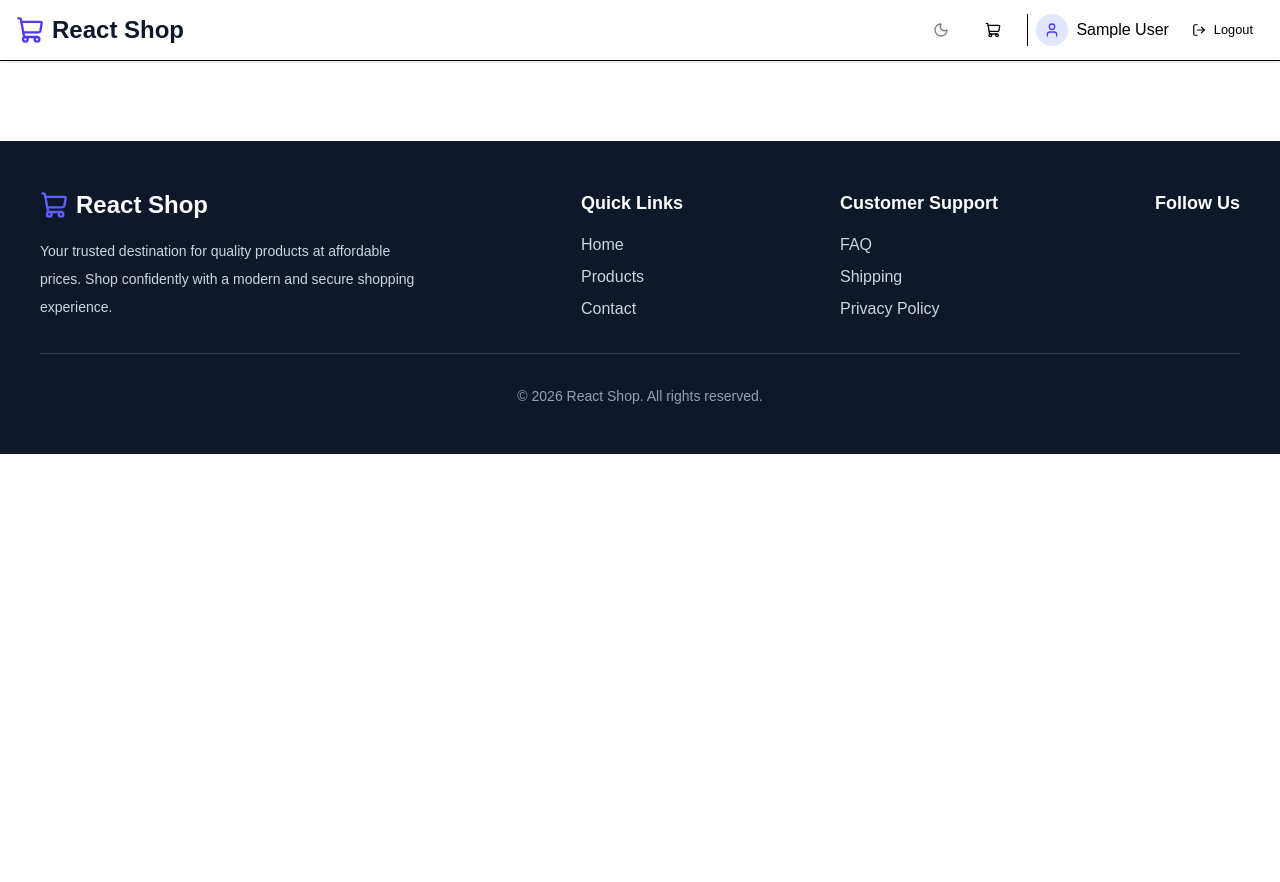
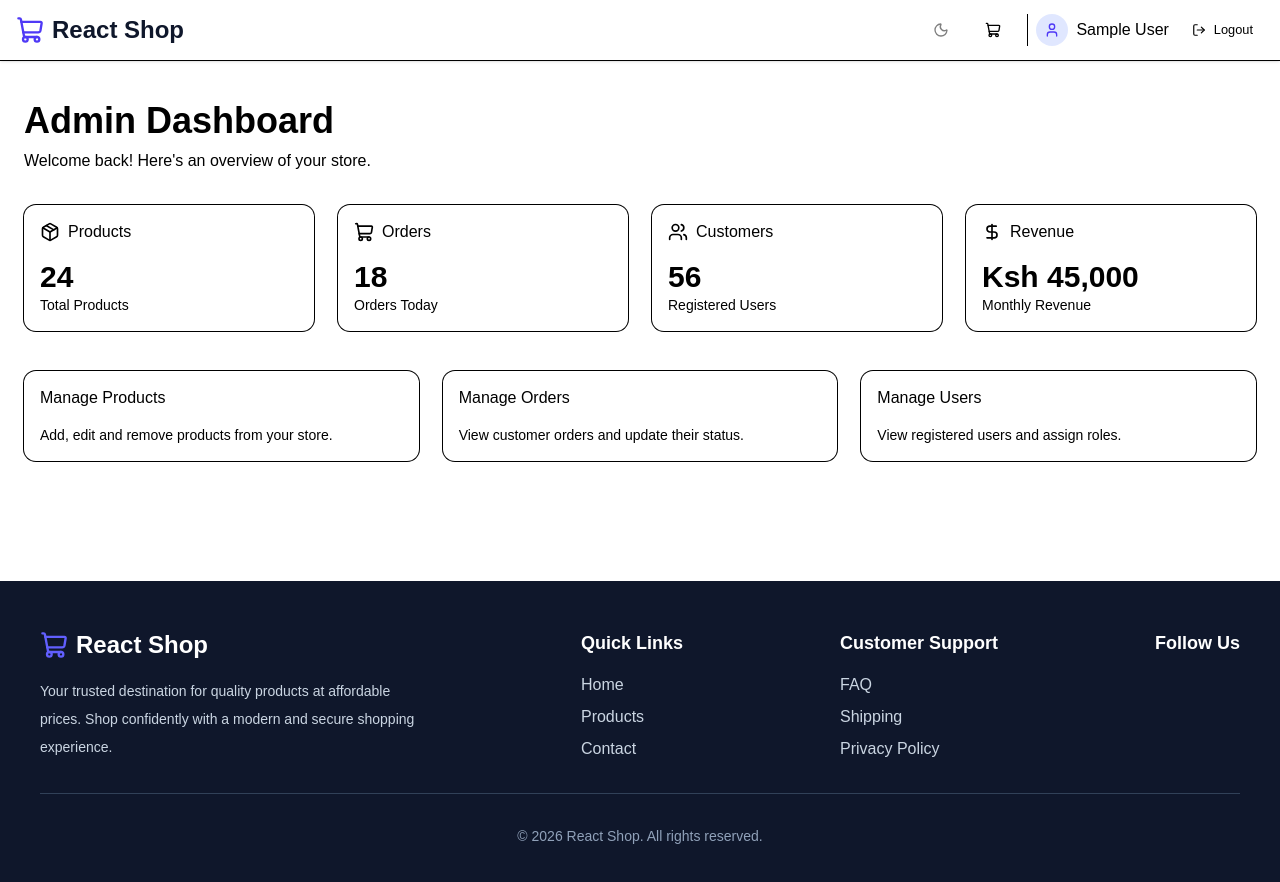
Before and after one commit to derrickweru73/react-shop-one, a React (Vite) app: page /admin in a window 1280 px wide. Shown: the top 882 px of the page. Before the commit the page ends 800 px from the top, so only its background shows below. Built offline with nearby package versions, Linux system fonts and the light colour scheme; sample sign-in values are in the browser's storage.

Commit message:
feat: implement admin dashboard

```diff
--- a/src/App.jsx
+++ b/src/App.jsx
@@ -9,6 +9,7 @@ import CheckoutSuccess from "./pages/CheckoutSuccess";
 import Login from "./pages/Login";
 import Register from "./pages/Register";
 import ProtectedRoute from "./components/ui/ProtectedRoute";
+import AdminDashboard from "./pages/AdminDashboard";
 function App() {
   return (
     <>
@@ -27,6 +28,10 @@ function App() {
             <ProtectedRoute>
               <Checkout/>
             </ProtectedRoute>} />
+          <Route path="/admin" element={
+            <ProtectedRoute adminOnly>
+              <AdminDashboard/>
+            </ProtectedRoute>} />
 
 
         </Routes>
--- /dev/null
+++ b/src/pages/AdminDashboard.jsx
@@ -0,0 +1,113 @@
+import { Card, CardContent, CardHeader, CardTitle } from "@/components/ui/card";
+import {
+  Package,
+  Users,
+  ShoppingCart,
+  DollarSign,
+} from "lucide-react";
+
+export default function AdminDashboard() {
+  return (
+    <main className="container mx-auto px-6 py-10">
+      <div className="mb-8">
+        <h1 className="text-4xl font-bold">Admin Dashboard</h1>
+        <p className="text-muted-foreground mt-2">
+          Welcome back! Here's an overview of your store.
+        </p>
+      </div>
+
+      <div className="grid gap-6 md:grid-cols-2 lg:grid-cols-4">
+        <Card>
+          <CardHeader>
+            <CardTitle className="flex items-center gap-2">
+              <Package size={20} />
+              Products
+            </CardTitle>
+          </CardHeader>
+          <CardContent>
+            <h2 className="text-3xl font-bold">24</h2>
+            <p className="text-muted-foreground">
+              Total Products
+            </p>
+          </CardContent>
+        </Card>
+
+        <Card>
+          <CardHeader>
+            <CardTitle className="flex items-center gap-2">
+              <ShoppingCart size={20} />
+              Orders
+            </CardTitle>
+          </CardHeader>
+          <CardContent>
+            <h2 className="text-3xl font-bold">18</h2>
+            <p className="text-muted-foreground">
+              Orders Today
+            </p>
+          </CardContent>
+        </Card>
+
+        <Card>
+          <CardHeader>
+            <CardTitle className="flex items-center gap-2">
+              <Users size={20} />
+              Customers
+            </CardTitle>
+          </CardHeader>
+          <CardContent>
+            <h2 className="text-3xl font-bold">56</h2>
+            <p className="text-muted-foreground">
+              Registered Users
+            </p>
+          </CardContent>
+        </Card>
+
+        <Card>
+          <CardHeader>
+            <CardTitle className="flex items-center gap-2">
+              <DollarSign size={20} />
+              Revenue
+            </CardTitle>
+          </CardHeader>
+          <CardContent>
+            <h2 className="text-3xl font-bold">
+              Ksh 45,000
+            </h2>
+            <p className="text-muted-foreground">
+              Monthly Revenue
+            </p>
+          </CardContent>
+        </Card>
+      </div>
+
+      <div className="grid md:grid-cols-3 gap-6 mt-10">
+        <Card>
+          <CardHeader>
+            <CardTitle>Manage Products</CardTitle>
+          </CardHeader>
+          <CardContent>
+            Add, edit and remove products from your store.
+          </CardContent>
+        </Card>
+
+        <Card>
+          <CardHeader>
+            <CardTitle>Manage Orders</CardTitle>
+          </CardHeader>
+          <CardContent>
+            View customer orders and update their status.
+          </CardContent>
+        </Card>
+
+        <Card>
+          <CardHeader>
+            <CardTitle>Manage Users</CardTitle>
+          </CardHeader>
+          <CardContent>
+            View registered users and assign roles.
+          </CardContent>
+        </Card>
+      </div>
+    </main>
+  );
+}
--- a/src/pages/Login.jsx
+++ b/src/pages/Login.jsx
@@ -48,14 +48,11 @@ function Login() {
       const fakeToken = "jwt-access-token-example";
 
       const fakeUser = {
-        id: Date.now(),
+        id: "u-secure-1",
+        email: formData.email,
         name: formData.email.split("@")[0],
-        email: formData.email,
-        role:
-          formData.email === "admin@reactshop.com"
-            ? "admin"
-            : "customer",
-      };
+        role: formData.email === "admin@example.com" ? "admin" : "user",
+       };
 
       login(fakeToken, fakeUser);
 
```
